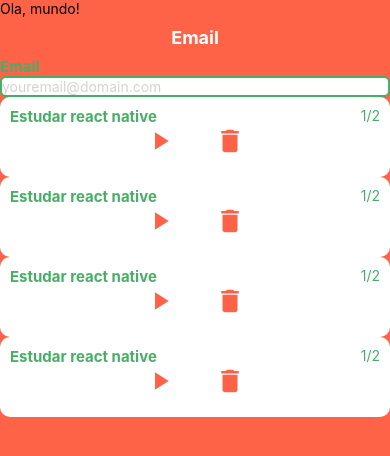
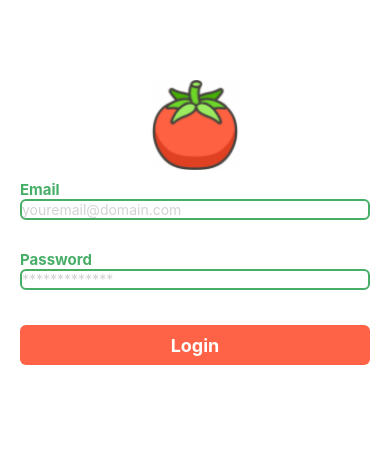
Before and after one commit to DaniloMarques1/Pomodorots, a React Native app: screen / in a window 390 px wide. Shown: the top 456 px of the page. Built offline with nearby package versions, Linux system fonts and the light colour scheme.

Commit message:
Criando pagina de login

```diff
--- a/package.json
+++ b/package.json
@@ -10,10 +10,12 @@
     "lint": "eslint . --ext .js,.jsx,.ts,.tsx"
   },
   "dependencies": {
+    "formik": "^2.1.4",
     "react": "16.11.0",
     "react-native": "0.62.2",
     "react-native-vector-icons": "^6.6.0",
-    "styled-components": "^5.1.1"
+    "styled-components": "^5.1.1",
+    "yup": "^0.29.1"
   },
   "devDependencies": {
     "@babel/core": "^7.6.2",
@@ -24,6 +26,7 @@
     "@types/react-native-vector-icons": "^6.4.5",
     "@types/react-test-renderer": "16.9.2",
     "@types/styled-components": "^5.1.0",
+    "@types/yup": "^0.29.2",
     "@typescript-eslint/eslint-plugin": "^2.27.0",
     "@typescript-eslint/parser": "^2.27.0",
     "babel-jest": "^24.9.0",
--- a/src/App.tsx
+++ b/src/App.tsx
@@ -7,27 +7,16 @@ import {
 } from 'react-native';
 
 import {Colors} from './utils';
-import Button from './components/Button';
-import Input from './components/Input';
-import PomodoroCard from './components/PomodoroCard';
+import Login from './pages/Login';
+//import Button from './components/Button';
+//import Input from './components/Input';
+//import PomodoroCard from './components/PomodoroCard';
 
 const App = () => {
   return (
     <>
       <StatusBar backgroundColor={Colors.PRIMARY_RED} />
-      <View style={{backgroundColor: Colors.PRIMARY_RED, flex: 1}}>
-        <Text>Ola, mundo!</Text>
-        <Button
-          backgroundColor={Colors.PRIMARY_RED}
-          label="Email"
-          onPress={() => console.log("Opa")}
-        />
-      <Input error={false} placeholder="youremail@domain.com" label="Email" />
-      <PomodoroCard title="Estudar react native" total={2} finished={1} />
-      <PomodoroCard title="Estudar react native" total={2} finished={1} />
-      <PomodoroCard title="Estudar react native" total={2} finished={1} />
-      <PomodoroCard title="Estudar react native" total={2} finished={1} />
-      </View>
+      <Login />
     </>
   );
 };
--- a/src/components/Input/index.tsx
+++ b/src/components/Input/index.tsx
@@ -9,7 +9,7 @@ export interface InputProps {
   secureTextEntry?: boolean;
   error: boolean;
   value: string;
-  onChangeText: () => void;
+  onChangeText: (field: string) => void;
 }
 
 function Input({
--- a/src/components/Input/styles.ts
+++ b/src/components/Input/styles.ts
@@ -5,12 +5,12 @@ import {InputProps} from './index'
 export const InputComponent = styled.TextInput`
   background-color: ${Colors.PRIMARY_WHITE};
   border: 2px solid ${(props: InputProps) =>
-                    props.error ? Colors.PRIMARY_RED : Colors.PRIMARY_GREEN};
+                    props.error ? Colors.ERROR_RED : Colors.PRIMARY_GREEN};
   border-radius: 6px;
 `;
 
 export const InputLabel = styled.Text`
   font-size: 15px;
-  color: ${(props: InputProps) => props.error ? Colors.PRIMARY_RED : Colors.PRIMARY_GREEN};
+  color: ${(props: InputProps) => props.error ? Colors.ERROR_RED : Colors.PRIMARY_GREEN};
   font-weight: bold;
 `;
--- /dev/null
+++ b/src/pages/Login/index.tsx
@@ -0,0 +1,85 @@
+import React from 'react';
+
+import {Container, Logo, ViewInput, ViewButton} from './styles';
+
+import TomatoLogo from '../../assets/tomato.png';
+import Input from '../../components/Input';
+import Button from '../../components/Button';
+import {Formik, FormikProps, FormikValues} from 'formik';
+import {Colors} from '../../utils';
+import * as yup from 'yup';
+import ErrorView from '../../components/ErrorView';
+
+interface FormValues {
+  email: string;
+  password: string;
+}
+
+function Login() {
+  //TODO: email será passado da tela de registro
+  const initialValues: FormValues = {email: "", password: ""};
+
+  function handleSubmit(values: FormikValues) {
+    //TODO: requisicao para obtenção do famigerado TOKEN
+    console.log(values);
+  }
+
+  const validationForm = yup.object().shape({
+    email: yup
+      .string()
+      .email('Type a valid email')
+      .required('Field is required'),
+    password: yup
+      .string()
+      .min(6, 'You need at least 6 caracteres')
+      .required('Field is required'),
+  });
+
+  return (
+    <Container>
+      <Logo source={TomatoLogo} />
+      <Formik
+        initialValues={initialValues}
+        onSubmit={(values: FormikValues) => handleSubmit(values)}
+        validationSchema={validationForm}
+        validateOnBlur={true}
+        validateOnMount={false}
+        validateOnChange={false}>
+        {(props: FormikProps<FormValues>) => (
+          <>
+            <ViewInput>
+              <Input
+                error={!!props.errors.email}
+                value={props.values.email}
+                label="Email"
+                placeholder="youremail@domain.com"
+                onChangeText={props.handleChange('email')}
+              />
+              <ErrorView error={props.errors.email} />
+            </ViewInput>
+            <ViewInput>
+              <Input
+                error={!!props.errors.password}
+                value={props.values.password}
+                label="Password"
+                placeholder="*************"
+                secureTextEntry={true}
+                onChangeText={props.handleChange('password')}
+              />
+              <ErrorView error={props.errors.password} />
+            </ViewInput>
+            <ViewButton>
+              <Button
+                label="Login"
+                onPress={props.handleSubmit}
+                backgroundColor={Colors.PRIMARY_RED}
+              />
+            </ViewButton>
+          </>
+        )}
+      </Formik>
+    </Container>
+  );
+}
+
+export default Login;
--- /dev/null
+++ b/src/pages/Login/styles.ts
@@ -0,0 +1,20 @@
+import styled from 'styled-components/native';
+
+export const Container = styled.KeyboardAvoidingView`
+  margin-top: 60px;
+  padding: 20px;
+`;
+
+export const Logo = styled.Image`
+  width: 90px;
+  height: 90px;
+  align-self: center;
+`;
+
+export const ViewInput = styled.View`
+  margin: 10px 0;
+`;
+
+export const ViewButton = styled.View`
+  margin-top: 15px;
+`;
```
Also changed, not shown: 1 other file (tests, documents, lock files or other folders).
